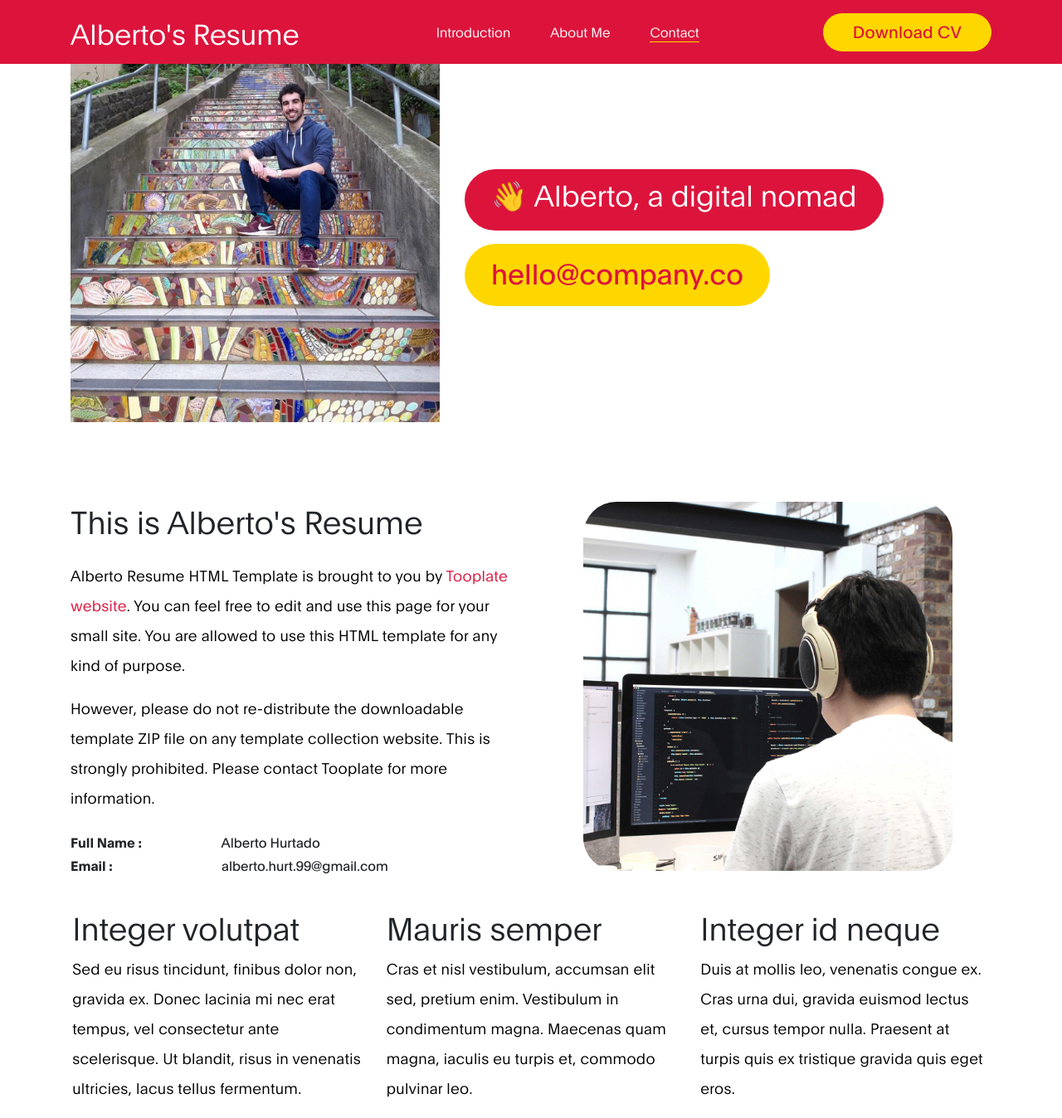
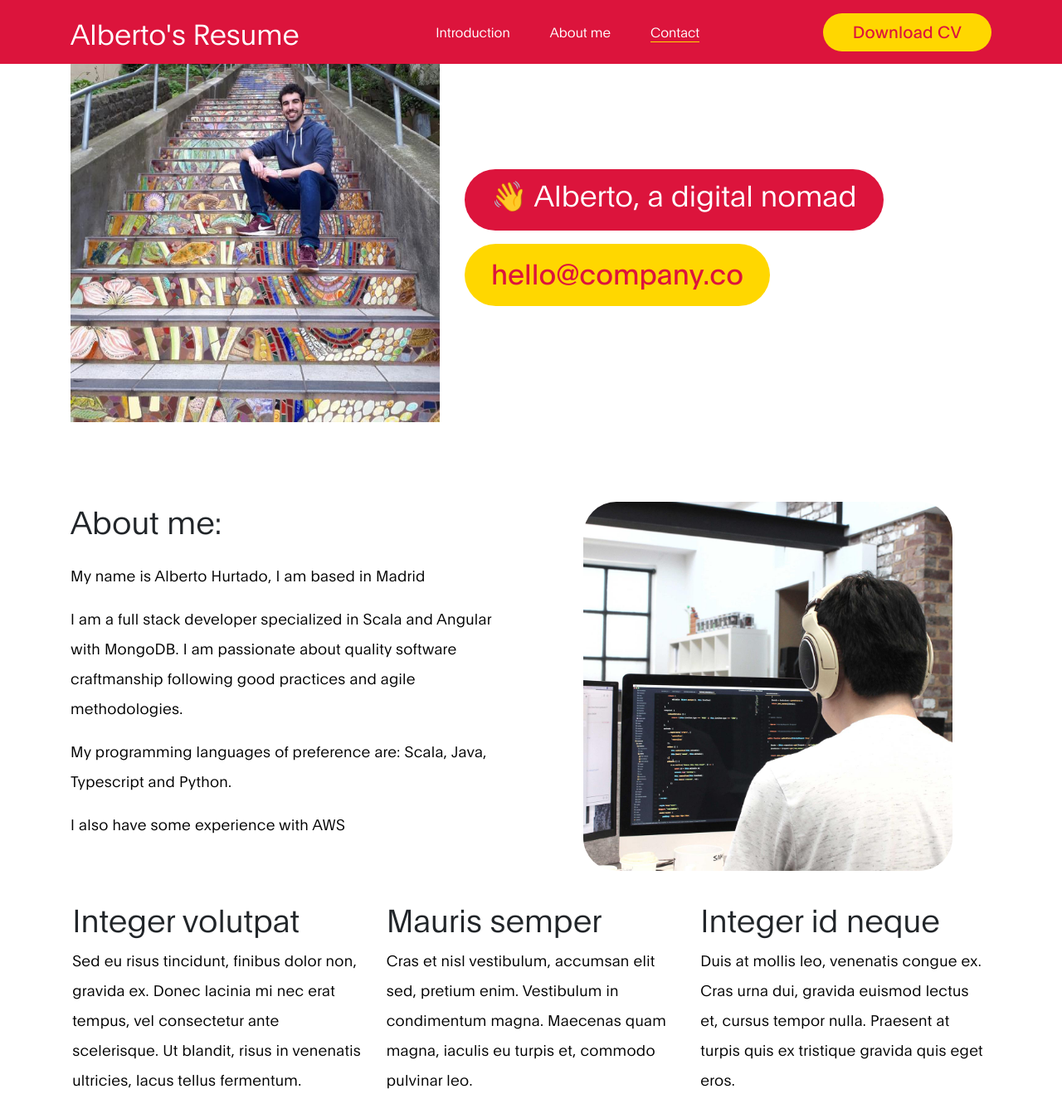
Before and after one commit to AlbertoHR/AlbertoHR.github.io, a plain HTML site: page index.html in a window 1280 px wide. Shown: the top 1348 px of the page at 83% size. Drawn offline with Linux system fonts and the light colour scheme.

Commit message:
feat: change the text

```diff
--- a/index.html
+++ b/index.html
@@ -1,5 +1,6 @@
 <!DOCTYPE html>
 <html lang="en">
+
 <head>
 
     <title>Alberto's Resume - Profile HTML Page</title>
@@ -34,7 +35,8 @@ https://www.tooplate.com/view/2120-ben-resume
                 Alberto's Resume
             </a>
 
-            <button class="navbar-toggler" type="button" data-toggle="collapse" data-target="#navbarNav" aria-controls="navbarNav" aria-expanded="false" aria-label="Toggle navigation">
+            <button class="navbar-toggler" type="button" data-toggle="collapse" data-target="#navbarNav"
+                aria-controls="navbarNav" aria-expanded="false" aria-label="Toggle navigation">
                 <span class="navbar-toggler-icon"></span>
             </button>
 
@@ -45,7 +47,7 @@ https://www.tooplate.com/view/2120-ben-resume
                     </li>
 
                     <li class="nav-item">
-                        <a href="#about" class="nav-link smoothScroll">About Me</a>
+                        <a href="#about" class="nav-link smoothScroll">About me</a>
                     </li>
 
                     <li class="nav-item">
@@ -94,36 +96,48 @@ https://www.tooplate.com/view/2120-ben-resume
             <div class="row">
 
                 <div class="col-lg-6 col-md-6 col-12">
-                    <h3 class="mb-4">This is Alberto's Resume</h3>
+                    <h3 class="mb-4">About me:</h3>
+                    <p>My name is Alberto Hurtado, I am based in Madrid</p>
+                    <p>
+                        I am a full stack developer specialized in Scala and Angular with MongoDB.
+                        I am passionate about quality software craftmanship following good practices and agile
+                        methodologies.
+                    </p>
+                    <p> My programming languages of preference are: Scala, Java, Typescript and Python.</p>
+                    <p>I also have some experience with AWS</p>
 
-                    <p>Alberto Resume HTML Template is brought to you by <a rel="nofollow" href="https://www.tooplate.com" target="_parent">Tooplate website</a>. You can feel free to edit and use this page for your small site. You are allowed to use this HTML template for any kind of purpose.</p>
-
-                    <p>However, please do not re-distribute the downloadable template ZIP file on any template collection website. This is strongly prohibited. Please contact Tooplate for more information.</p>
-
+<!--
        <ul class="mt-4 mb-5 mb-lg-0 profile-list list-unstyled">
                         <li><strong>Full Name :</strong> Alberto Hurtado </li>
 
                         <li><strong>Email :</strong> alberto.hurt.99@gmail.com</li>
                     </ul>
+-->
+
                 </div>
 
                 <div class="col-lg-5 mx-auto col-md-6 col-12">
-                    <img src="images/true-agency.jpg" class="about-image img-fluid" alt="Alberto's Resume HTML Template">
+                    <img src="images/true-agency.jpg" class="about-image img-fluid"
+                        alt="Alberto's Resume HTML Template">
                 </div>
 
             </div>
             <div class="row about-third">
                 <div class="col-lg-4 col-md-4 col-12">
                     <h3>Integer volutpat</h3>
-                <p>Sed eu risus tincidunt, finibus dolor non, gravida ex. Donec lacinia mi nec erat tempus, vel consectetur ante scelerisque. Ut blandit, risus in venenatis ultricies, lacus tellus fermentum.</p>
+                    <p>Sed eu risus tincidunt, finibus dolor non, gravida ex. Donec lacinia mi nec erat tempus, vel
+                        consectetur ante scelerisque. Ut blandit, risus in venenatis ultricies, lacus tellus fermentum.
+                    </p>
                 </div>
                 <div class="col-lg-4 col-md-4 col-12">
                     <h3>Mauris semper</h3>
-                <p>Cras et nisl vestibulum, accumsan elit sed, pretium enim. Vestibulum in condimentum magna. Maecenas quam magna, iaculis eu turpis et, commodo pulvinar leo.</p>
+                    <p>Cras et nisl vestibulum, accumsan elit sed, pretium enim. Vestibulum in condimentum magna.
+                        Maecenas quam magna, iaculis eu turpis et, commodo pulvinar leo.</p>
                 </div>
                 <div class="col-lg-4 col-md-4 col-12">
                     <h3>Integer id neque</h3>
-                <p>Duis at mollis leo, venenatis congue ex. Cras urna dui, gravida euismod lectus et, cursus tempor nulla. Praesent at turpis quis ex tristique gravida quis eget eros.</p>
+                    <p>Duis at mollis leo, venenatis congue ex. Cras urna dui, gravida euismod lectus et, cursus tempor
+                        nulla. Praesent at turpis quis ex tristique gravida quis eget eros.</p>
                 </div>
             </div>
         </div>
@@ -134,7 +148,7 @@ https://www.tooplate.com/view/2120-ben-resume
             <div class="row">
 
                 <div class="col-lg-6 col-md-6 col-12">
-            <form action="#" method="get" class="contact-form webform"  role="form">
+                    <form action="#" method="get" class="contact-form webform" role="form">
 
                         <div class="form-group d-flex flex-column-reverse">
                             <input type="text" class="form-control" name="cf-name" id="cf-name" placeholder="Your Name">
@@ -143,13 +157,15 @@ https://www.tooplate.com/view/2120-ben-resume
                         </div>
 
                         <div class="form-group d-flex flex-column-reverse">
-                    <input type="email" class="form-control" name="cf-email" id="cf-email" placeholder="Your Email">
+                            <input type="email" class="form-control" name="cf-email" id="cf-email"
+                                placeholder="Your Email">
 
                             <label for="cf-email" class="webform-label">Your Email</label>
                         </div>
 
                         <div class="form-group d-flex flex-column-reverse">
-                    <textarea class="form-control" rows="5" name="cf-message" id="cf-message" placeholder="Your Message"></textarea>
+                            <textarea class="form-control" rows="5" name="cf-message" id="cf-message"
+                                placeholder="Your Message"></textarea>
 
                             <label for="cf-message" class="webform-label">Message</label>
                         </div>
@@ -190,4 +206,5 @@ https://www.tooplate.com/view/2120-ben-resume
     <script src="js/custom.js"></script>
 
 </body>
+
 </html>
```
Lines whose indentation alone changed are shown as unchanged.
